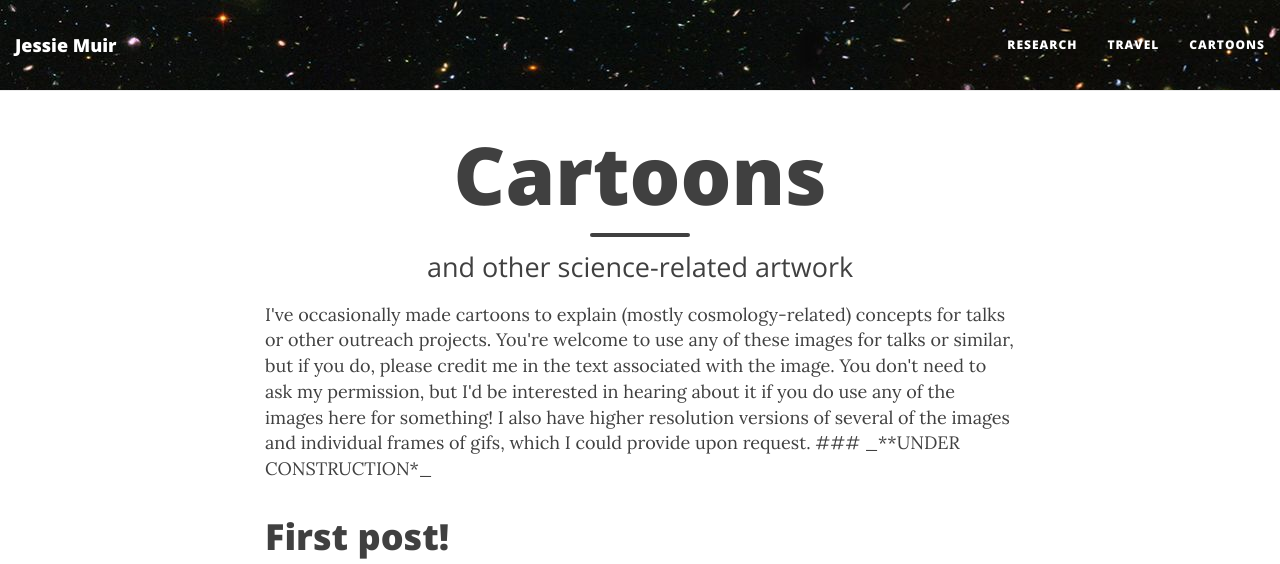
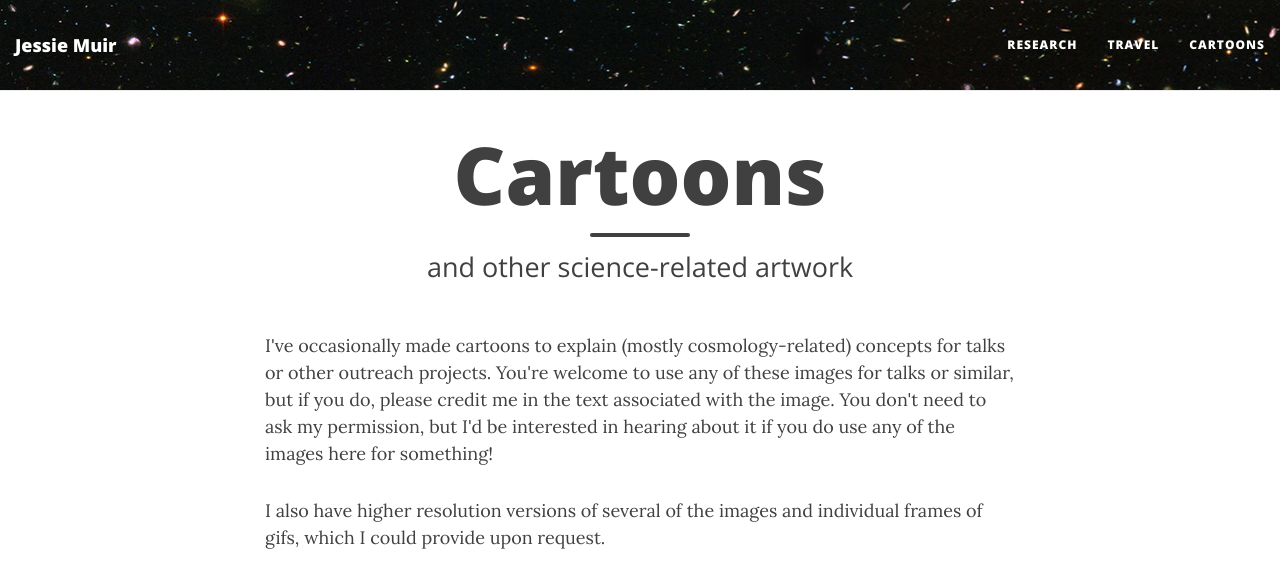
Before and after one commit to jessmuir/jessmuir.github.io, a Jekyll site: the page built from cartoons/index.html, in a window 1280 px wide and 1199 px high, cut to the strip 0-564 px from the top of the window. Built offline with Jekyll 4.4.1, drawn with Linux system fonts in a browser that asks for light colours; nearby versions of some CDN libraries; the list of posts is cut into pages by our own code.

```diff
--- a/cartoons/index.html
+++ b/cartoons/index.html
@@ -6,11 +6,11 @@ use-site-title: true
 social-share: true
 ---
 
-I've occasionally made cartoons to explain (mostly cosmology-related) concepts for talks or other outreach projects. You're welcome to use any of these images for talks or similar, but if you do, please credit me in the text associated with the image.  You don't need to ask my permission, but I'd be interested in hearing about it if you do use any of the images here for something!
+<p>I've occasionally made cartoons to explain (mostly cosmology-related) concepts for talks or other outreach projects. You're welcome to use any of these images for talks or similar, but if you do, please credit me in the text associated with the image.  You don't need to ask my permission, but I'd be interested in hearing about it if you do use any of the images here for something!<p>
 
-I also have higher resolution versions of several of the images and individual frames of gifs, which I could provide upon request.
+<p>I also have higher resolution versions of several of the images and individual frames of gifs, which I could provide upon request.<p>
 
-### _**UNDER CONSTRUCTION*_
+<hr>
 
 <div class="posts-list">
   {% for post in paginator.posts %}
```
Also changed, not shown: aboutme.md (deleted, +0 -7 lines), index.md (+3 -1 lines), research.md (+1 -1 lines).
